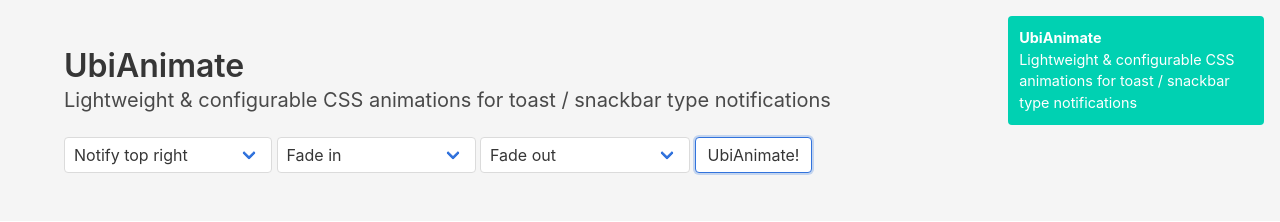
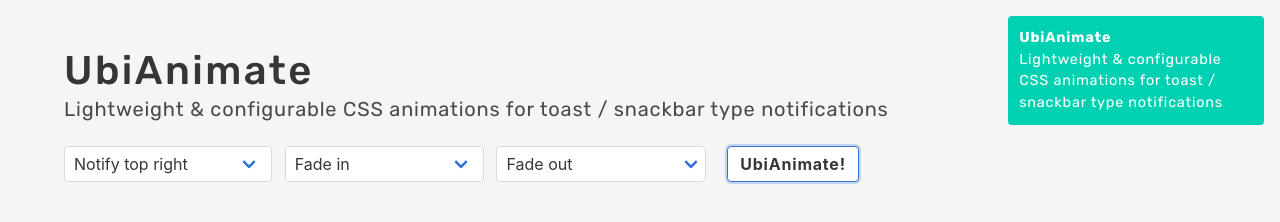
Before and after one commit to rmhubbert/ubi-animate, a website: page index.html in a window 1280 px wide. Both pictures are taken after a click on the button "UbiAnimate!". Drawn offline with nearby package versions, Linux system fonts and the light colour scheme.

Commit message:
Layout changes

```diff
--- a/index.html
+++ b/index.html
@@ -10,18 +10,25 @@
             type="text/css"
             href="https://cdnjs.cloudflare.com/ajax/libs/bulma/0.7.5/css/bulma.min.css"
         />
+        <link href="https://fonts.googleapis.com/css?family=Rubik:400,500,700&display=swap" rel="stylesheet">
         <link rel="stylesheet" href="./dist/ubianimate.css" />
 
         <style type="text/css">
+
+            body {
+                letter-spacing: 0.05rem;
+                font-family: Rubik, "Helvetica Neue", Helvetica, Arial, sans-serif;
+            }
+
             #notify {
                 visibility: hidden;
                 position: fixed;
                 top: 0;
                 left: 0;
-                width: 20vw;
                 margin: 1rem;
                 z-index: 1000;
                 font-size: 0.9em;
+                width: 20vw;
             }
 
             #notify.animate {
@@ -30,6 +37,22 @@
 
             #notify .notification {
                 padding: 0.7rem;
+            }
+
+            .select {
+                margin-right: 0.5rem;
+            }
+
+            .button {
+                margin-left: 0;
+                font-weight: bold;
+                letter-spacing: 0.05rem;
+            }
+
+            .title {
+                font-weight: 500;
+                font-size: 2.5rem;
+                letter-spacing: 0.15rem;
             }
         </style>
     </head>
@@ -113,7 +136,7 @@
 
             var defaultEnterDuration = 1000;
             var defaultShowDuration = 2000;
-            var defaultLeaveDuration = 850;
+            var defaultLeaveDuration = 550;
             var isActive = false;
 
             function UbiAnimate(event) {
--- a/src/_variables.scss
+++ b/src/_variables.scss
@@ -6,11 +6,11 @@
 $rightClearance: 25;
 
 $fadeInEasing: ease;
-$fadeInTime: 0.9s;
+$fadeInTime: 0.6s;
 $fadeOutEasing: ease;
-$fadeOutTime: 0.9s;
+$fadeOutTime: 0.6s;
 
-$slideInEasing: ease-out;
-$slideInTime: 0.9s;
-$slideOutEasing: ease-in;
-$slideOutTime: 0.9s;
+$slideInEasing: ease;
+$slideInTime: 0.6s;
+$slideOutEasing: ease;
+$slideOutTime: 0.6s;
--- a/src/ubianimate.scss
+++ b/src/ubianimate.scss
@@ -1,4 +1,12 @@
 @import "variables";
+
+/**
+ * Global
+ */
+
+.animate {
+    animation-fill-mode: both;
+}
 
 /**
  * Fades
```
Also changed, not shown: dist/ubianimate.css, 1 other file.
